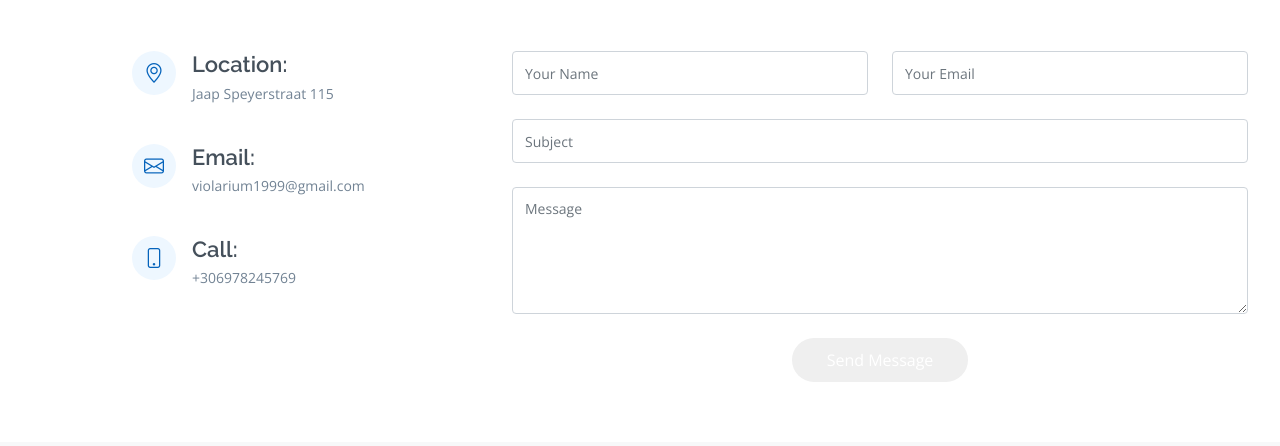
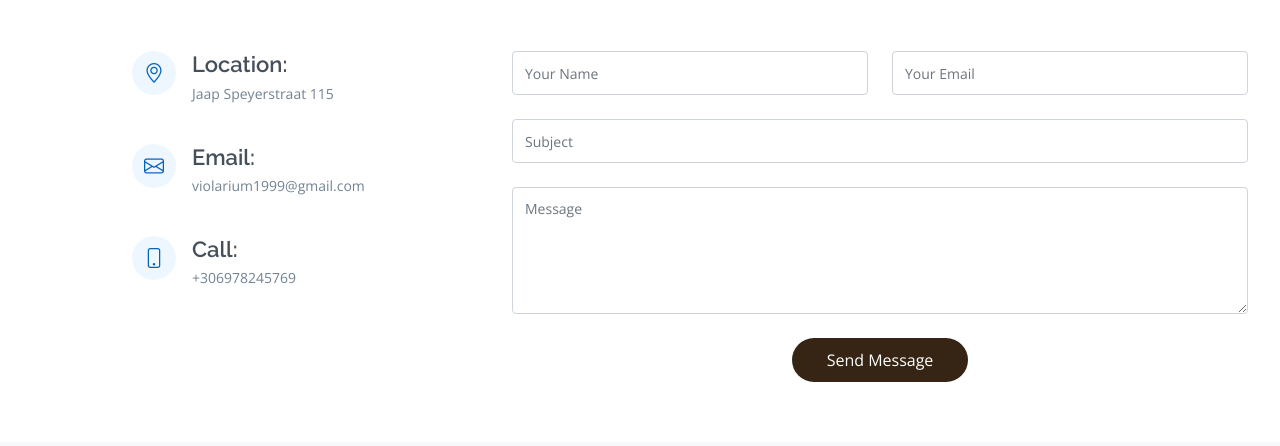
Before and after one commit to AlkistisMisouli/AlkistisMisouli, a plain HTML site: page index.html in a window 1280 px wide. Shown: the part 5710-6156 px from the top of the page. Drawn offline with nearby package versions, Linux system fonts and the light colour scheme.

Commit message:
Update style.css

```diff
--- a/assets/css/style.css
+++ b/assets/css/style.css
@@ -968,7 +968,7 @@ section {
   padding: 10px 12px;
 }
 .contact .php-email-form button[type=submit] {
-  background: ##362514;
+  background: #362514;
   border: 0;
   padding: 10px 35px;
   color: #fff;
```
